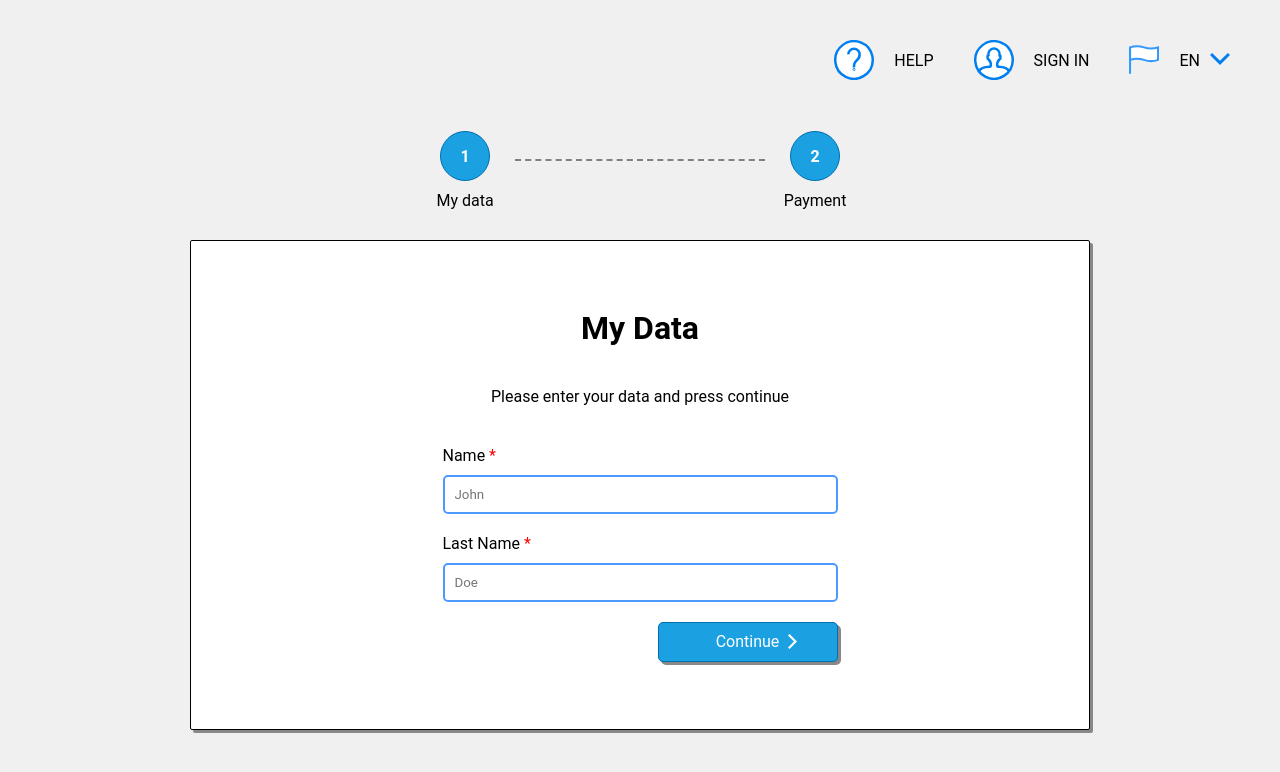
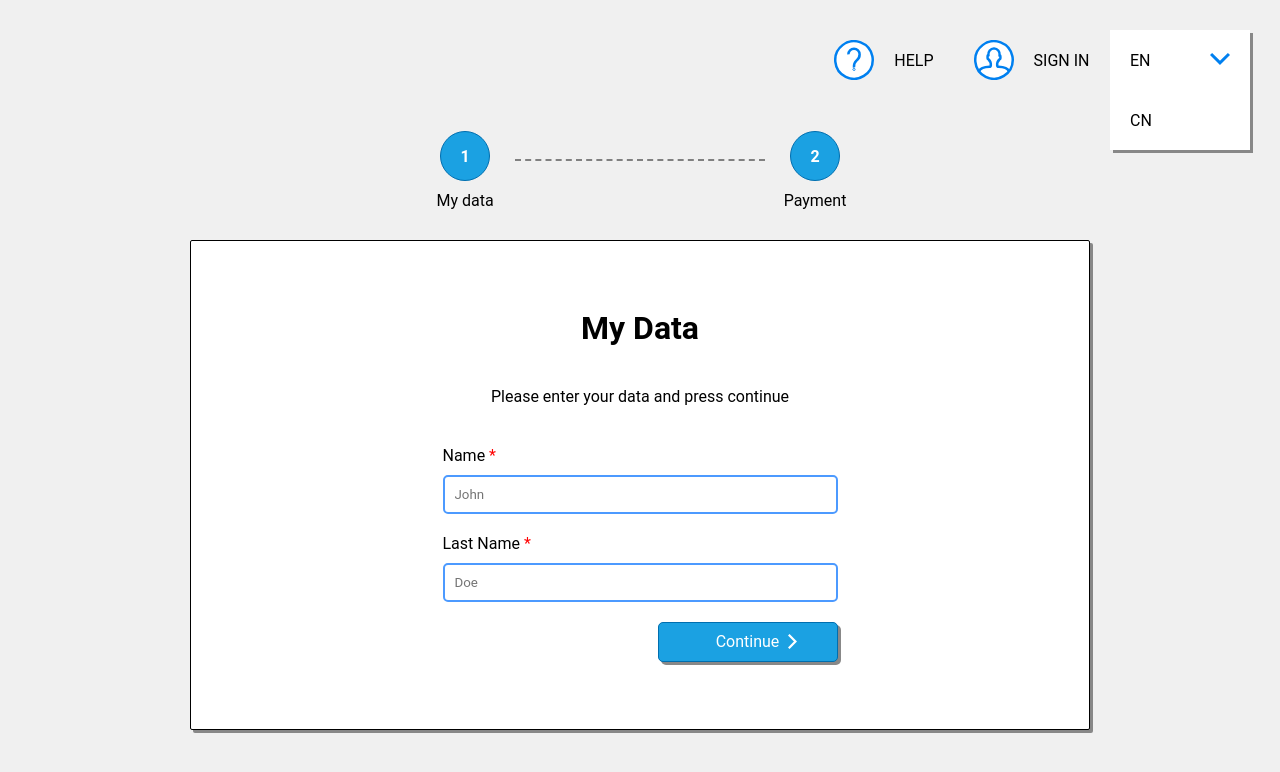
Before and after one commit to heyoboo/purchasing-process, a React (Create React App) app: page /step-1-my-data in a window 1280 px wide. Both pictures are taken after a click on the link "EN". Shown: the top 772 px of the page. Built offline with nearby package versions, Linux system fonts and the light colour scheme.

Commit message:
Updated navbar

```diff
--- a/src/components/Navbar.js
+++ b/src/components/Navbar.js
@@ -1,17 +1,22 @@
 import React, { useState } from "react";
 import { NavLink, withRouter } from "react-router-dom";
 
+
 const Navbar = () => {
+
+
+  var page = document.querySelector("#root");
 
   const showLang = () => {
     var lang = document.querySelector("#lang");
     lang.classList.add("visible");
   }
 
-  const closeLang = () => {
+  page.addEventListener("click", () => {
     var lang = document.querySelector("#lang");
     lang.classList.remove("visible");
-  }
+  })
+
 
   return (
   <nav>
@@ -29,13 +34,13 @@ const Navbar = () => {
         </a>
       </li>
       <li>
-        <a onMouseDown={showLang}>
+        <a onClick={showLang}>
           <span  className="flag"></span>
           <span  className="lang">EN</span>
           <span  className="arrow-down"></span>
         </a>
       </li>
-      <li id="lang" className="choose-lang shadow" onMouseLeave={closeLang}>
+      <li id="lang" className="choose-lang shadow">
         <a href="">
           <span>EN</span>
           <span  className="arrow-down"></span>
```
